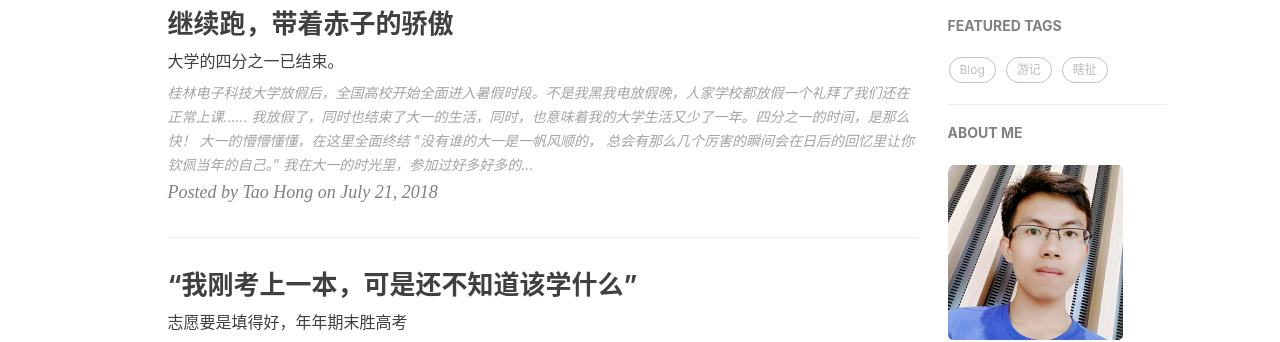
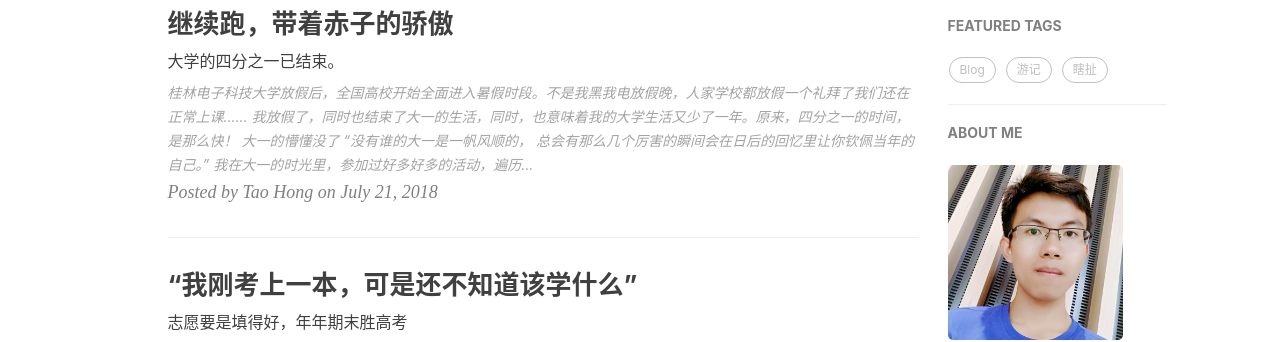
Before and after one commit to TaohongMaxwell/TaohongMaxwell.github.io, a Jekyll site: the page built from index.html, in a window 1280 px wide and 900 px high. Shown: the part 461-803 px from the top of the window. Built offline with Jekyll 4.4.1, drawn with Linux system fonts in a browser that asks for light colours; nearby versions of some CDN libraries; the list of posts is cut into pages by our own code; comment, search, counter and statistics services are not loaded.

Commit message:
fix
修改文章部分内容

```diff
--- a/_posts/2018-07-21-dayi.md
+++ b/_posts/2018-07-21-dayi.md
@@ -13,9 +13,9 @@ tags:
 
 桂林电子科技大学放假后，全国高校开始全面进入暑假时段。不是我黑我电放假晚，人家学校都放假一个礼拜了我们还在正常上课……
 
-我放假了，同时也结束了大一的生活，同时，也意味着我的大学生活又少了一年。四分之一的时间，是那么快！
+我放假了，同时也结束了大一的生活，同时，也意味着我的大学生活又少了一年。原来，四分之一的时间，是那么快！
 
-# 大一的懵懵懂懂，在这里全面终结
+# 大一的懵懂没了
 > “没有谁的大一是一帆风顺的，
 总会有那么几个厉害的瞬间会在日后的回忆里让你钦佩当年的自己。”
 
```
Also changed, not shown: other parts of _posts/2018-07-21-dayi.md (+6 -4 lines), _posts/2018-06-24-gaokao-2018.md (+5 -4 lines).
